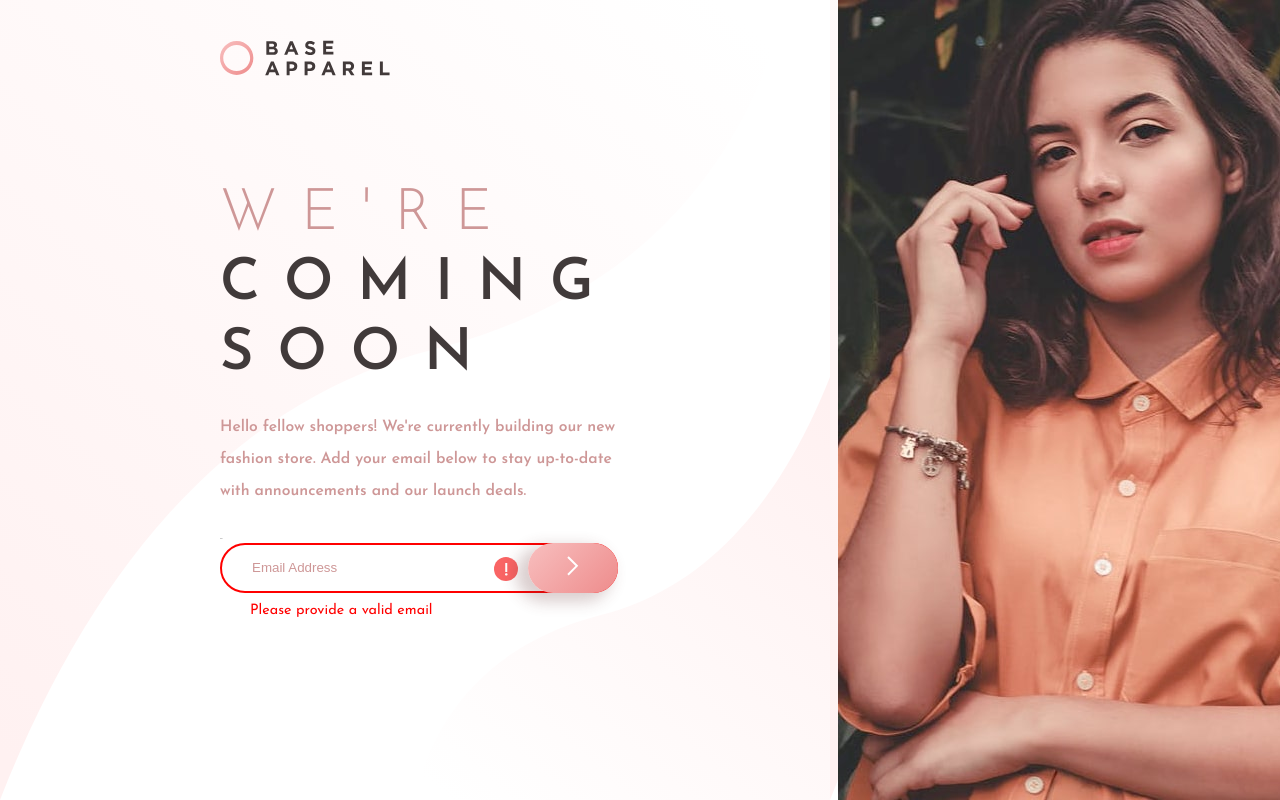
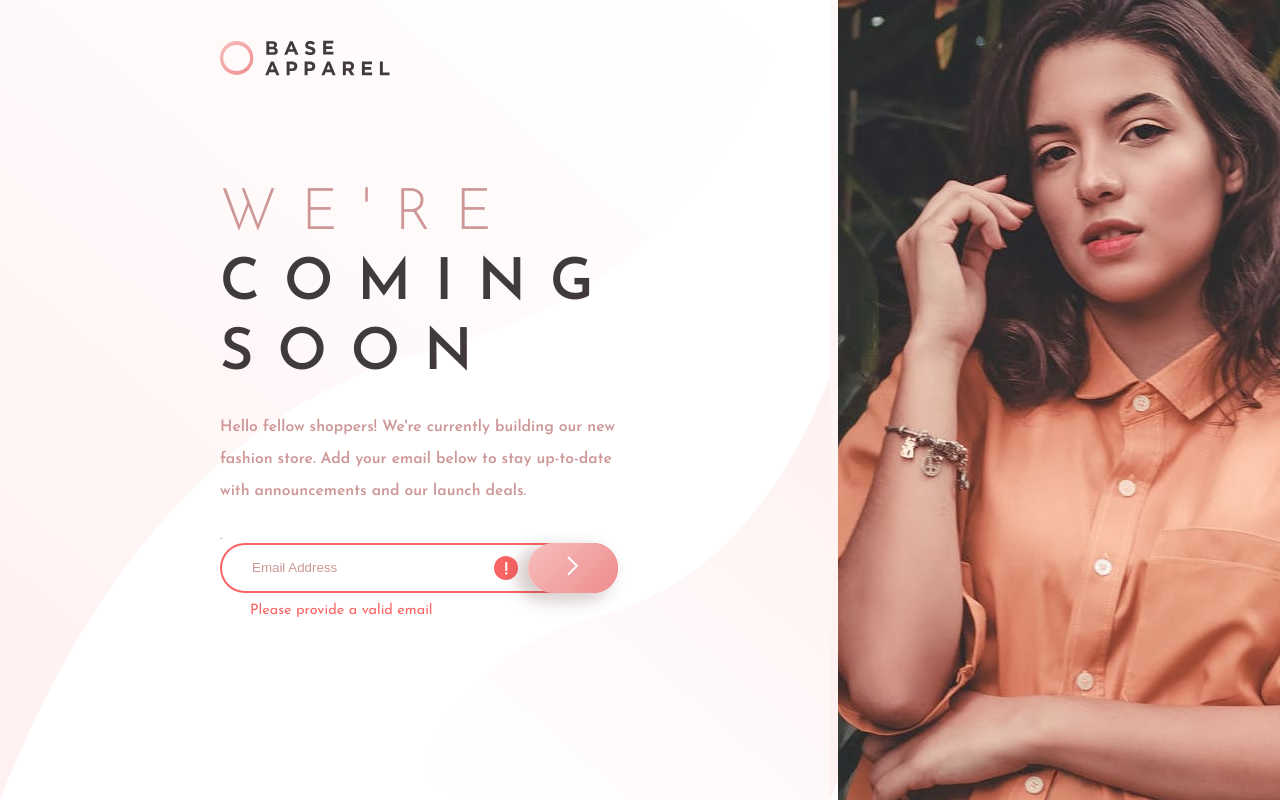
Before and after one commit to kdumagalhaes/coming-soon-page-vue, a Vue app: page / in a window 1280 px wide. Shown: the top 800 px of the page. Built offline with nearby package versions, Linux system fonts and the light colour scheme.

Commit message:
finished components creation

```diff
--- a/src/assets/scss/_variables.scss
+++ b/src/assets/scss/_variables.scss
@@ -3,6 +3,7 @@
 $desaturated-red: hsl(0, 36%, 70%);
 $soft-red: hsl(0, 93%, 68%);
 $dark-grayish-red: hsl(0, 6%, 24%);
+$alert-red: #F96464;
 
 
 // gradients
--- a/src/components/atoms/NewsForm.vue
+++ b/src/components/atoms/NewsForm.vue
@@ -80,19 +80,19 @@ export default {
     }
 
     p {
-        color: red;
+        color: $alert-red;
         padding: 10px 30px;
         font-size: 0.9rem;
     }
 
     .alert {
-        border: 2px solid red;
+        border: 2px solid $alert-red;
     }
 
     .error-icon {
         position: absolute;
         right: 100px;
-        top: 30px;
+        top: 29px;
     }
 }
 </style>
```
